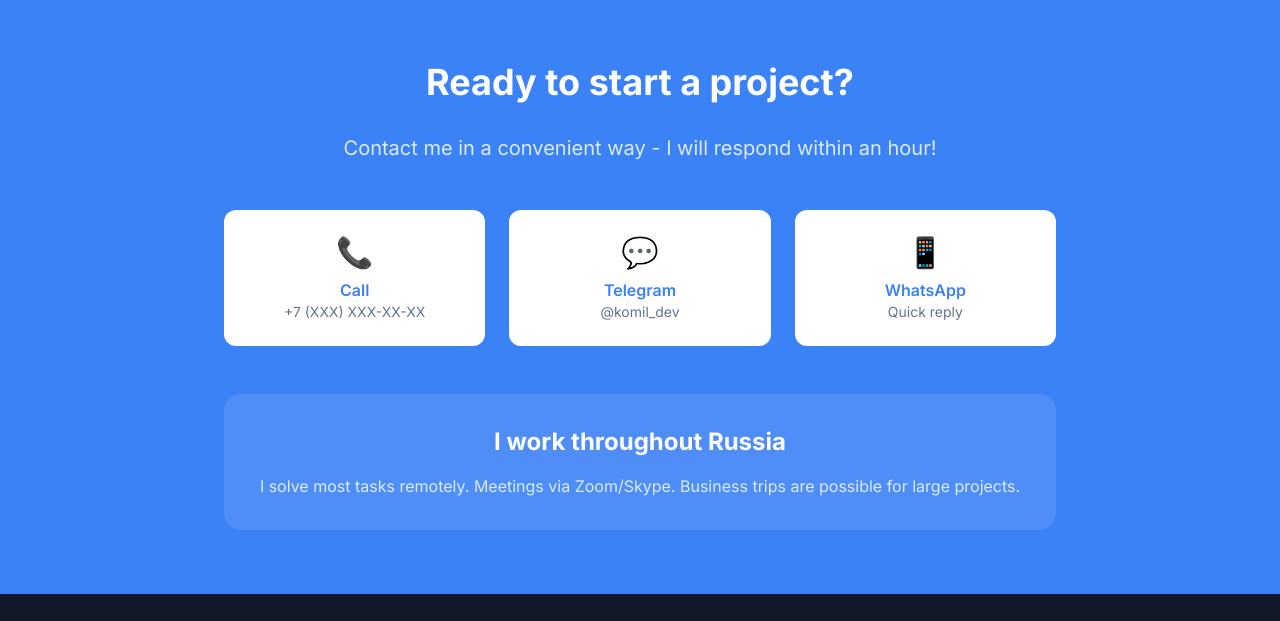
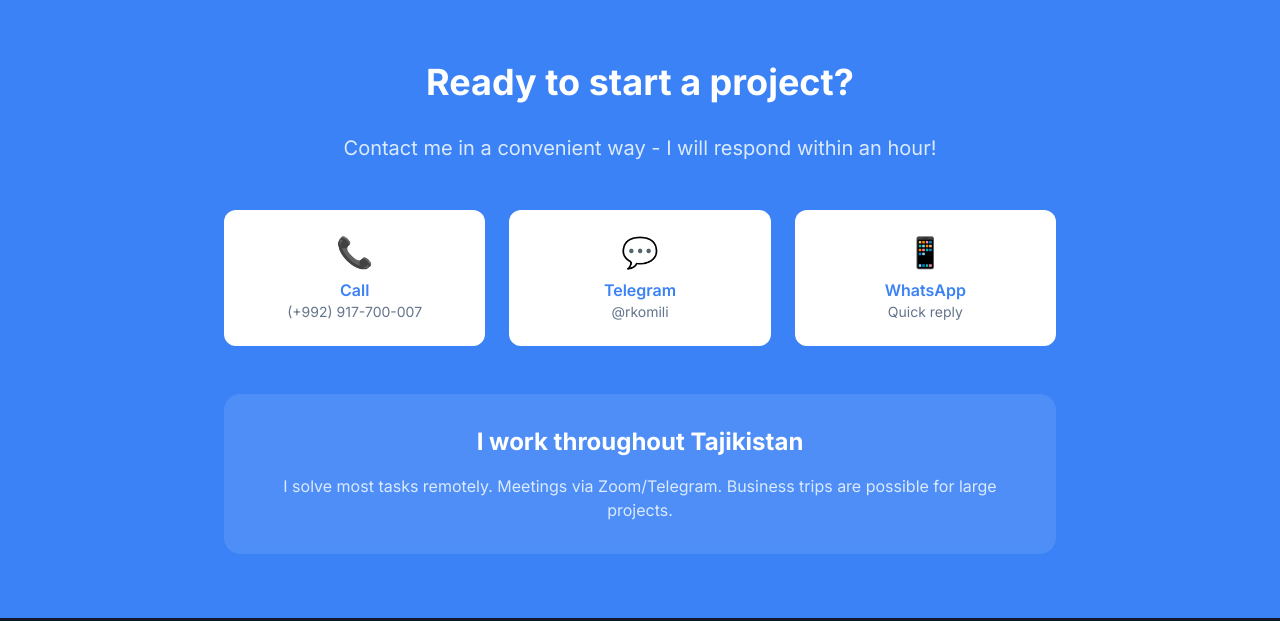
Before and after one commit to Komili/rajabiyon.com, a plain HTML site: page index.html in a window 1280 px wide. Shown: the part 2900-3521 px from the top of the page. Drawn offline with nearby package versions, Linux system fonts and the light colour scheme.

Commit message:
some changes

```diff
--- a/index.html
+++ b/index.html
@@ -359,13 +359,13 @@
                 <button onclick="callPhone()" class="bg-white text-primary p-6 rounded-xl hover:bg-blue-50 transition-colors">
                     <div class="text-3xl mb-2">📞</div>
                     <div class="font-semibold" data-i18n="contact_call">Позвонить</div>
-                    <div class="text-sm text-secondary">+7 (XXX) XXX-XX-XX</div>
+                    <div class="text-sm text-secondary">(+992) 917-700-007</div>
                 </button>
 
                 <button onclick="openTelegram()" class="bg-white text-primary p-6 rounded-xl hover:bg-blue-50 transition-colors">
                     <div class="text-3xl mb-2">💬</div>
                     <div class="font-semibold">Telegram</div>
-                    <div class="text-sm text-secondary">@komil_dev</div>
+                    <div class="text-sm text-secondary">@rkomili</div>
                 </button>
 
                 <button onclick="openWhatsApp()" class="bg-white text-primary p-6 rounded-xl hover:bg-blue-50 transition-colors">
@@ -376,9 +376,9 @@
             </div>
 
             <div class="bg-white/10 backdrop-blur-sm rounded-2xl p-8">
-                <h3 class="text-2xl font-bold mb-4" data-i18n="contact_work_area">Работаю по всей России</h3>
+                <h3 class="text-2xl font-bold mb-4" data-i18n="contact_work_area">Работаю по всему Таджикистану</h3>
                 <p class="text-blue-100" data-i18n="contact_work_desc">
-                    Большинство задач решаю удалённо. Встречи по Zoom/Skype.
+                    Большинство задач решаю удалённо. Встречи по Zoom/Telegram.
                     Для крупных проектов возможны командировки.
                 </p>
             </div>
@@ -391,7 +391,7 @@
             <div class="text-2xl font-bold text-primary mb-4">Комил</div>
             <p class="text-gray-400 mb-4" data-i18n="footer_subtitle">Инженер-программист • IT-консультант • Фрилансер</p>
             <p class="text-sm text-gray-500" data-i18n="footer_copyright">
-                © 2024 Все права защищены • Сделано с ❤️ для вашего бизнеса
+                © 2025 Все права защищены • Сделано с ❤️ для вашего бизнеса
             </p>
         </div>
     </footer>
@@ -402,10 +402,10 @@
             <h3 class="text-2xl font-bold text-gray-900 mb-6 text-center" data-i18n="modal_title">Свяжитесь со мной</h3>
             <div class="space-y-4">
                 <button onclick="callPhone()" class="w-full bg-primary text-white p-4 rounded-lg hover:bg-accent transition-colors flex items-center justify-center gap-3" data-i18n="modal_call">
-                    📞 Позвонить: +7 (XXX) XXX-XX-XX
+                    📞 Позвонить: (+992) 917-700-007
                 </button>
                 <button onclick="openTelegram()" class="w-full border-2 border-primary text-primary p-4 rounded-lg hover:bg-primary hover:text-white transition-colors flex items-center justify-center gap-3">
-                    💬 Telegram: @komil_dev
+                    💬 Telegram: @rkomili
                 </button>
                 <button onclick="openWhatsApp()" class="w-full bg-green-500 text-white p-4 rounded-lg hover:bg-green-600 transition-colors flex items-center justify-center gap-3">
                     📱 WhatsApp
@@ -496,16 +496,16 @@
                 contact_desc: "Свяжитесь со мной удобным способом — отвечу в течение часа!",
                 contact_call: "Позвонить",
                 contact_fast_reply: "Быстрый ответ",
-                contact_work_area: "Работаю по всей России",
-                contact_work_desc: "Большинство задач решаю удалённо. Встречи по Zoom/Skype. Для крупных проектов возможны командировки.",
+                contact_work_area: "Работаю по всему Таджикистану",
+                contact_work_desc: "Большинство задач решаю удалённо. Встречи по Zoom/Telegram. Для крупных проектов возможны командировки.",
 
                 // Footer
                 footer_subtitle: "Инженер-программист • IT-консультант • Фрилансер",
-                footer_copyright: "© 2024 Все права защищены • Сделано с ❤️ для вашего бизнеса",
+                footer_copyright: "© 2025 Все права защищены • Сделано с ❤️ для вашего бизнеса",
 
                 // Modal
                 modal_title: "Свяжитесь со мной",
-                modal_call: "📞 Позвонить: +7 (XXX) XXX-XX-XX",
+                modal_call: "📞 Позвонить: (+992) 917-700-007",
                 modal_close: "Закрыть"
             },
 
@@ -585,16 +585,16 @@
                 contact_desc: "Contact me in a convenient way - I will respond within an hour!",
                 contact_call: "Call",
                 contact_fast_reply: "Quick reply",
-                contact_work_area: "I work throughout Russia",
-                contact_work_desc: "I solve most tasks remotely. Meetings via Zoom/Skype. Business trips are possible for large projects.",
+                contact_work_area: "I work throughout Tajikistan",
+                contact_work_desc: "I solve most tasks remotely. Meetings via Zoom/Telegram. Business trips are possible for large projects.",
 
                 // Footer
                 footer_subtitle: "Software Engineer • IT Consultant • Freelancer",
-                footer_copyright: "© 2024 All rights reserved • Made with ❤️ for your business",
+                footer_copyright: "© 2025 All rights reserved • Made with ❤️ for your business",
 
                 // Modal
                 modal_title: "Contact me",
-                modal_call: "📞 Call: +7 (XXX) XXX-XX-XX",
+                modal_call: "📞 Call: +992917700007",
                 modal_close: "Close"
             },
 
@@ -674,16 +674,16 @@
                 contact_desc: "Бо роҳи қулай бо ман тамос гиред — дар як соат ҷавоб медиҳам!",
                 contact_call: "Занг занед",
                 contact_fast_reply: "Ҷавоби зуд",
-                contact_work_area: "Дар тамоми Русия кор мекунам",
-                contact_work_desc: "Аксари масъалаҳоро аз дур ҳал мекунам. Мулоқот тавассути Zoom/Skype. Барои лоиҳаҳои калон сафарҳои корӣ имконпазир аст.",
+                contact_work_area: "Дар тамоми Точикистон кор мекунам",
+                contact_work_desc: "Аксари масъалаҳоро аз дур ҳал мекунам. Мулоқот тавассути Zoom/Telegram. Барои лоиҳаҳои калон сафарҳои корӣ имконпазир аст.",
 
                 // Footer
                 footer_subtitle: "Муҳандиси барномасоз • Маслиҳатчии IT • Фрилансер",
-                footer_copyright: "© 2024 Ҳамаи ҳуқуқҳо ҳифз шудаанд • Бо ❤️ барои тиҷорати шумо сохта шуд",
+                footer_copyright: "© 2025 Ҳамаи ҳуқуқҳо ҳифз шудаанд • Бо ❤️ барои тиҷорати шумо сохта шуд",
 
                 // Modal
                 modal_title: "Бо ман тамос гиред",
-                modal_call: "📞 Занг занед: +7 (XXX) XXX-XX-XX",
+                modal_call: "📞 Занг занед: (+992) 917-700-007",
                 modal_close: "Пӯшед"
             }
         };
@@ -706,17 +706,17 @@
         // Contact functions
         window.callPhone = function() {
             // Replace with actual phone number
-            window.location.href = 'tel:+7XXXXXXXXXX';
+            window.location.href = 'tel:+992917700007';
         };
 
         window.openTelegram = function() {
             // Replace with actual Telegram username
-            window.open('https://t.me/komil_dev', '_blank');
+            window.open('https://t.me/rkomili', '_blank');
         };
 
         window.openWhatsApp = function() {
             // Replace with actual phone number
-            window.open('https://wa.me/7XXXXXXXXXX', '_blank');
+            window.open('https://wa.me/+992917700007', '_blank');
         };
 
         window.openContactModal = function() {
```
